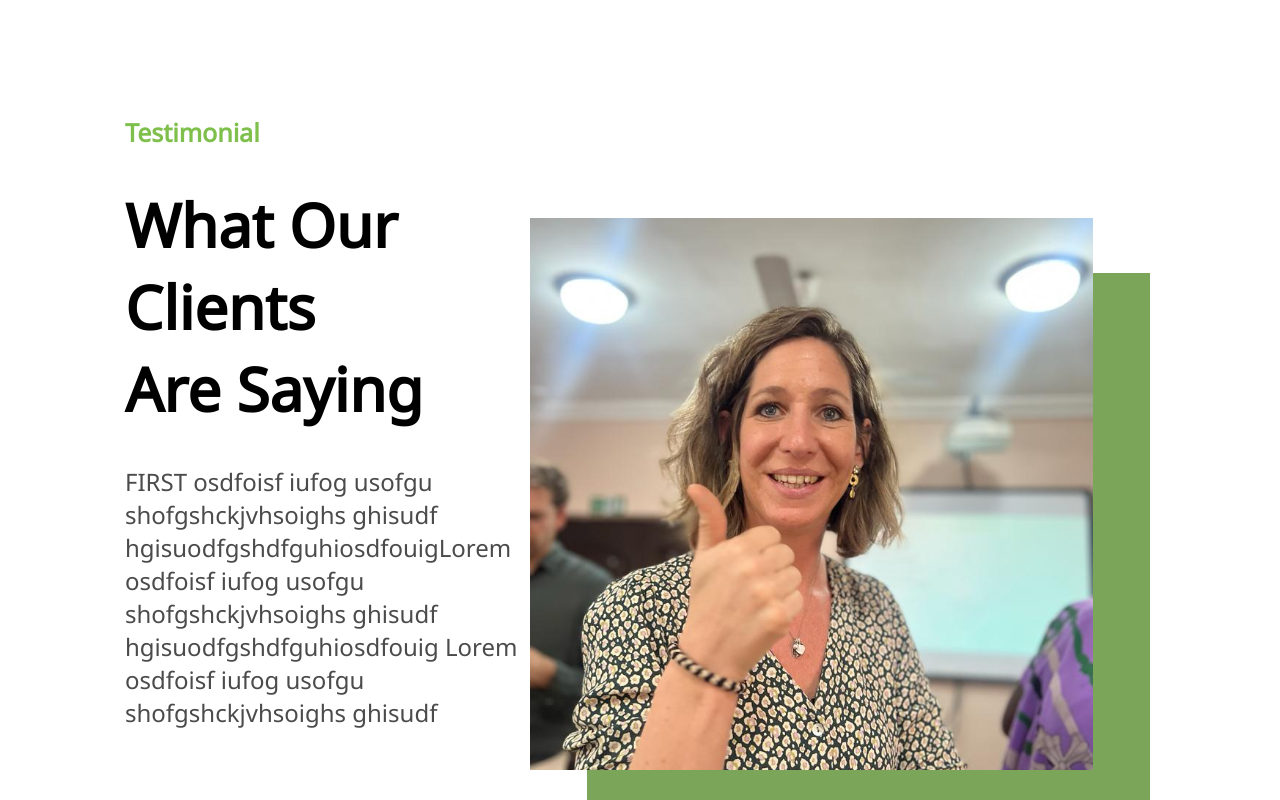
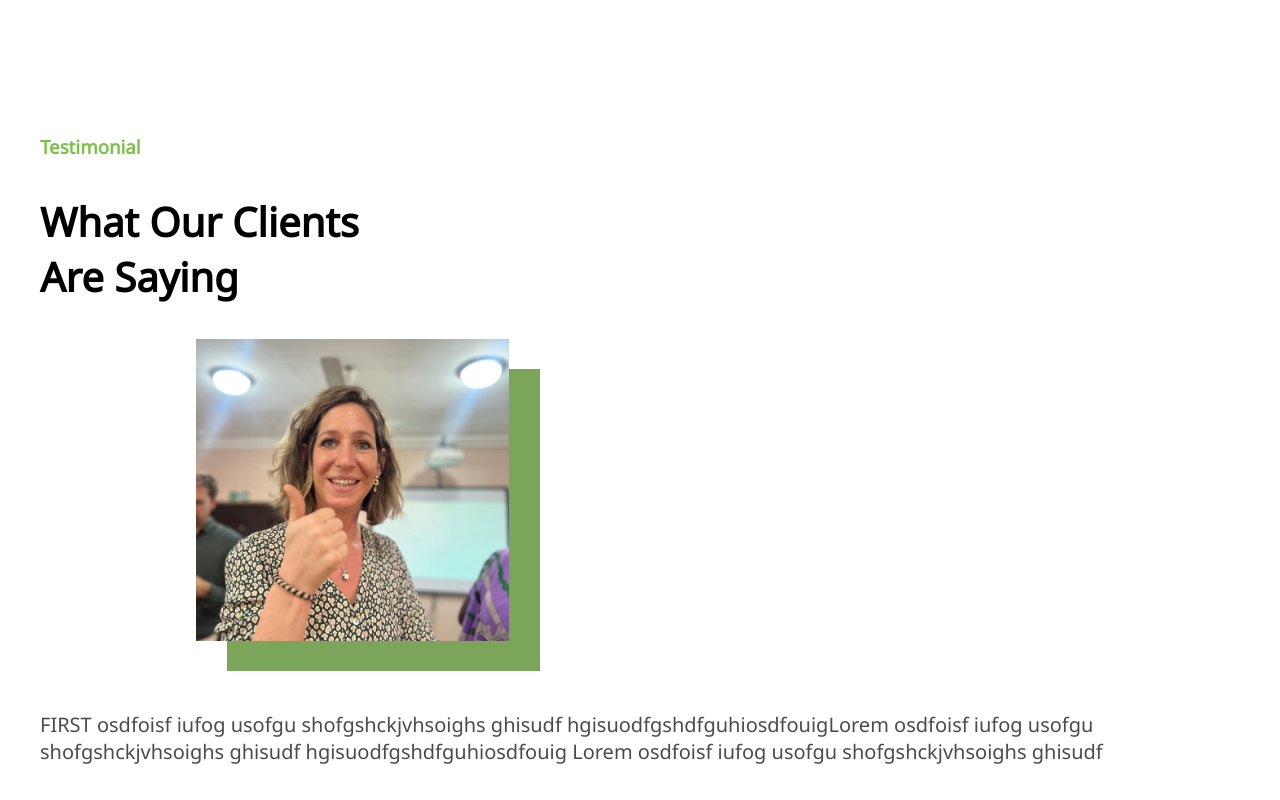
Before and after one commit to Calvinasty/Job-Post, a Vue app in the folder Jobpost_frontend/: page / in a window 1280 px wide. Shown: the part 3500-4300 px from the top of the page. Built offline with nearby package versions, Linux system fonts and the light colour scheme.

Commit message:
responsibe design of testimonial section for landing page

```diff
--- a/Jobpost_frontend/src/components/TestimonialsComponent.vue
+++ b/Jobpost_frontend/src/components/TestimonialsComponent.vue
@@ -279,4 +279,86 @@
             object-fit: cover;
         }
     }
+
+    /* Mini Tablets */
+    @media screen and (min-width: 481px) and (max-width: 1440px) {
+        .container{
+            display: block;
+            /* flex-direction: column-reverse;
+            justify-content: space-between; */
+            /* align-items: center; */
+            width: 100%;
+            /* height: 100dvh; */
+            padding: 40px;
+            /* border: 1px solid red; */
+            height: 100%;
+        }
+        .desktop-view{
+            display: none;
+        }
+        .main{
+            width: 100%;
+            display: flex;
+            flex-direction: column;
+            gap: 35px;
+            /* float: left; */
+        }
+        .main .headline{
+            font-weight: bold;
+            color: #7FBF4C;
+        }
+        .main .head-text{
+            color: #000;
+            font-size: 40px;
+            font-weight: 800px;
+            /* border: 1px solid black; */
+        }
+        .main .message{
+            color: #4B4B4B;
+            font-size: 20px;
+            font-weight: 400;
+            margin-top: 35px;
+        }
+        .right{
+            width:100%;
+            /* border: 1px solid blue; */
+        }
+        .main .image{
+            width: 313px;
+            height: 302px;
+            position: relative;
+            top: -5%;
+            left: 13%;
+        }
+        .main .image::after{
+            content: '';
+            display: block;
+            width: 313px;
+            height: 302px;
+            position: absolute;
+            top: 10%;
+            left: 10%;
+            background-color: #7BA659;
+            background-size:cover;
+            background-repeat: no-repeat;
+            background-position: 70%;
+            z-index: -1;
+        }
+        .main .image img{
+            width: 100%;
+            height: 100%;
+            object-fit: cover;
+        }
+    }
+
+    /* Mini Tablets */
+    @media screen and (min-width: 1401px) {
+        .mobile-view-only{
+            display: none
+        }
+        .desktop-view{
+            display: flex;
+        }
+
+    }
 </style>
```
